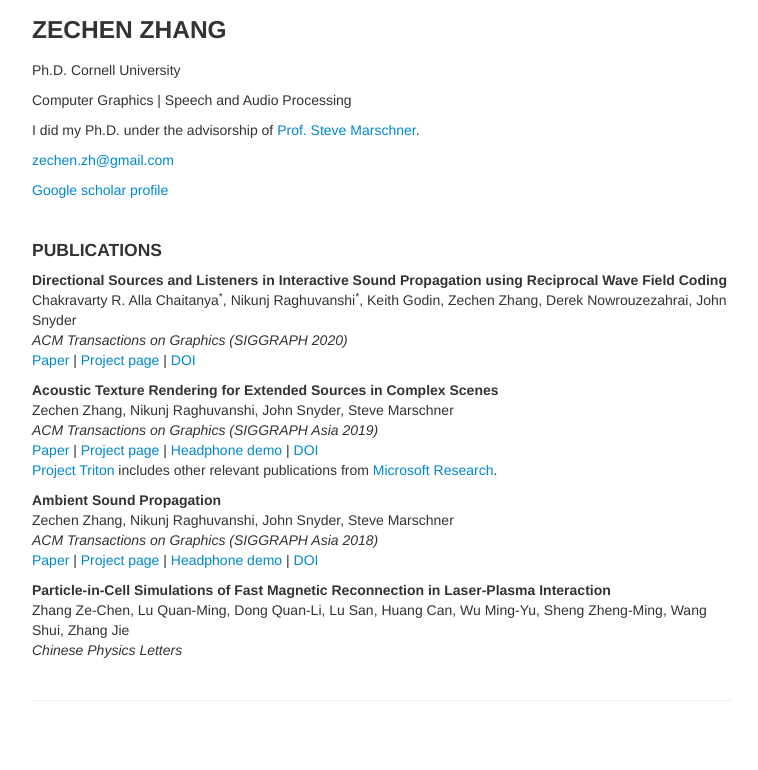
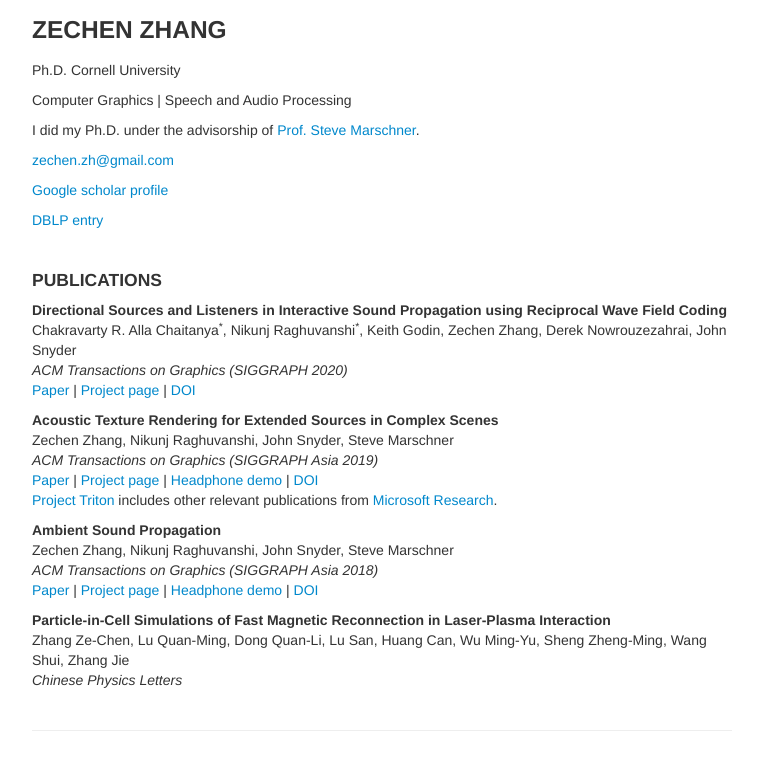
Before and after one commit to ZechenZ/zechenz.github.com, a Jekyll site: the page built from index.md, in a window 1280 px wide. Shown: the top 770 px of the page, without its empty margins (258-1016 px from the left). Built offline with Jekyll 4.4.1, drawn with Linux system fonts in a browser that asks for light colours; our own code applies the rules of GitHub Pages for plain Markdown files.

Commit message:
add dblp entry

```diff
--- a/index.md
+++ b/index.md
@@ -19,6 +19,8 @@
 <zechen.zh@gmail.com>
 
 [Google scholar profile](https://scholar.google.com/citations?hl=en&user=RBDHu9UAAAAJ&view_op=list_works&sortby=pubdate)
+
+[DBLP entry](https://dblp.uni-trier.de/pid/202/5537.html)
 
 <br/>
 
```
